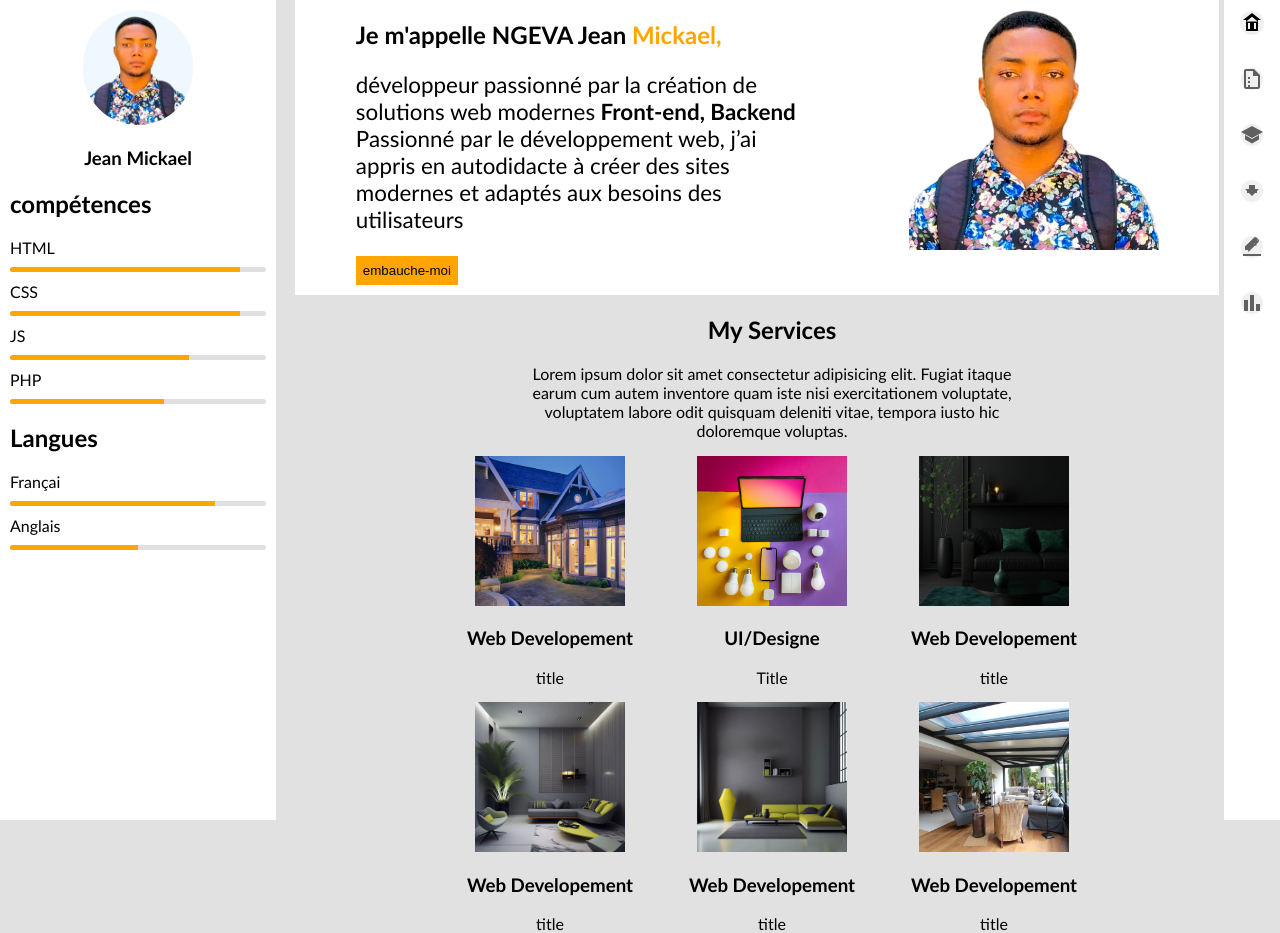
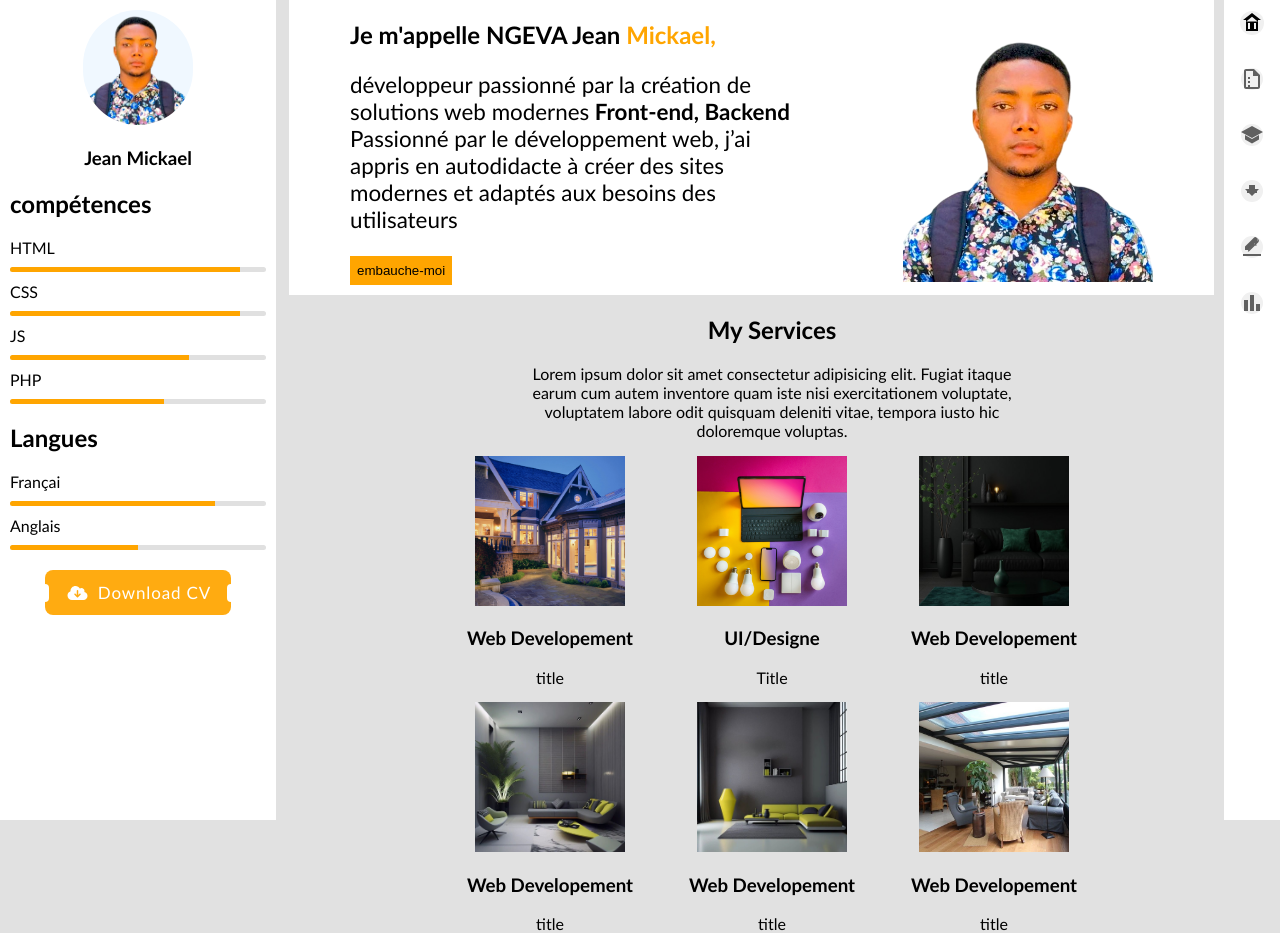
Before and after one commit to Mickael2024/Portfolio, a plain HTML site: page index.html in a window 1280 px wide. Drawn offline with Linux system fonts and the light colour scheme.

Commit message:
mise a jour front3

```diff
--- a/css/designe.css
+++ b/css/designe.css
@@ -22,18 +22,18 @@ button{
     width: 95%;
     position: relative;
     /* right: 50%; */
-    left: 1%;
+    left: 0.4%;
     img{
         max-width: 100%;
         width: 250px;
         height: 250px;
     }
     .inside_header{
-    display: flex;
-    justify-content: space-around;
-    align-items: flex-start;
-   padding-bottom: 10px;
-    margin: 0px 10px 10px;
+        display: flex;
+                justify-content: space-around;
+                align-items: flex-end;
+                padding-bottom: 10px;
+                margin: 0px 10px 10px;
 }
 }
 .profil_img{
@@ -148,3 +148,67 @@ button{
         margin-right: 10px;
     }
   }
+
+  /* From Uiverse.io by vinodjangid07 */
+.btn-download{
+    display: flex;
+    margin-top: 20px;
+    justify-content: center;
+}
+.Download-button {
+    display: flex;
+    align-items: center;
+    font-family: inherit;
+    font-weight: 500;
+    font-size: 17px;
+    padding: 12px 20px;
+    color: white;
+    background: rgba(255, 166, 1, 0.932);
+    border: none;
+    letter-spacing: 0.05em;
+    border-radius: 8px;
+    cursor: pointer;
+    position: relative;
+  }
+
+  .Download-button svg {
+    margin-right: 8px;
+    width: 25px;
+  }
+
+  .Download-button:hover {
+    box-shadow: 0 0.5em 1.5em -0.5em rgba(88, 71, 116, 0.627);
+  }
+
+  .Download-button:active {
+    box-shadow: 0 0.3em 1em -0.5em rgba(88, 71, 116, 0.627);
+  }
+
+  .Download-button::before {
+    content: "";
+    width: 4px;
+    height: 40%;
+    background-color: white;
+    position: absolute;
+    border-top-right-radius: 5px;
+    border-bottom-right-radius: 5px;
+    left: 0;
+    transition: all 0.2s;
+  }
+
+  .Download-button::after {
+    content: "";
+    width: 4px;
+    height: 40%;
+    background-color: white;
+    position: absolute;
+    border-top-left-radius: 5px;
+    border-bottom-left-radius: 5px;
+    right: 0;
+    transition: all 0.2s;
+  }
+
+  .Download-button:hover::before,
+  .Download-button:hover::after {
+    height: 60%;
+  }
--- a/index.html
+++ b/index.html
@@ -61,6 +61,18 @@
                         <div class="progress-container">
                             <div class="progress-bar-css" style="width: 50%;"></div>
                         </div>
+                    </div>
+                    <div class="btn-download">
+                        <!-- From Uiverse.io by vinodjangid07 -->
+                        <button class="Download-button">
+                            <svg xmlns="http://www.w3.org/2000/svg" height="16" width="20" viewBox="0 0 640 512">
+                                <path
+                                    d="M144 480C64.5 480 0 415.5 0 336c0-62.8 40.2-116.2 96.2-135.9c-.1-2.7-.2-5.4-.2-8.1c0-88.4 71.6-160 160-160c59.3 0 111 32.2 138.7 80.2C409.9 102 428.3 96 448 96c53 0 96 43 96 96c0 12.2-2.3 23.8-6.4 34.6C596 238.4 640 290.1 640 352c0 70.7-57.3 128-128 128H144zm79-167l80 80c9.4 9.4 24.6 9.4 33.9 0l80-80c9.4-9.4 9.4-24.6 0-33.9s-24.6-9.4-33.9 0l-39 39V184c0-13.3-10.7-24-24-24s-24 10.7-24 24V318.1l-39-39c-9.4-9.4-24.6-9.4-33.9 0s-9.4 24.6 0 33.9z"
+                                    fill="white"></path>
+                            </svg>
+                            <span>Download CV</span>
+                        </button>
+
                     </div>
                 </div>
             </div>
@@ -140,45 +152,60 @@
                     <div class="icon_nav">
                         <button>
                             <a href="#">
-                                <svg width="24" height="24" viewBox="0 0 24 24" fill="none" xmlns="http://www.w3.org/2000/svg">
-                                    <rect x="0" y="0" width="24" height="24" rx="12" fill="#F0F0F0"/>
-                                    <path d="M12 2L3 9H6V20H18V9H21L12 2ZM12 5.69L17.71 10.39H6.29L12 5.69ZM8 12H10V18H8V12ZM14 12H16V18H14V12Z" fill="black"/>
+                                <svg width="24" height="24" viewBox="0 0 24 24" fill="none"
+                                    xmlns="http://www.w3.org/2000/svg">
+                                    <rect x="0" y="0" width="24" height="24" rx="12" fill="#F0F0F0" />
+                                    <path
+                                        d="M12 2L3 9H6V20H18V9H21L12 2ZM12 5.69L17.71 10.39H6.29L12 5.69ZM8 12H10V18H8V12ZM14 12H16V18H14V12Z"
+                                        fill="black" />
                                 </svg>
                             </a>
                         </button>
                         <button>
                             <a href="#">
-                                <svg width="24" height="24" viewBox="0 0 24 24" fill="none" xmlns="http://www.w3.org/2000/svg">
-                                    <circle cx="12" cy="12" r="11" fill="#F0F0F0"/>
-                                    <path d="M14 2H6C4.9 2 4 2.9 4 4V20C4 21.1 4.9 22 6 22H18C19.1 22 20 21.1 20 20V8L14 2ZM18 20H6V4H13V9H18V20ZM10 10H8V12H10V10ZM10 14H8V16H10V14ZM10 18H8V20H10V18Z" fill="#606060"/>
+                                <svg width="24" height="24" viewBox="0 0 24 24" fill="none"
+                                    xmlns="http://www.w3.org/2000/svg">
+                                    <circle cx="12" cy="12" r="11" fill="#F0F0F0" />
+                                    <path
+                                        d="M14 2H6C4.9 2 4 2.9 4 4V20C4 21.1 4.9 22 6 22H18C19.1 22 20 21.1 20 20V8L14 2ZM18 20H6V4H13V9H18V20ZM10 10H8V12H10V10ZM10 14H8V16H10V14ZM10 18H8V20H10V18Z"
+                                        fill="#606060" />
                                 </svg>
                             </a>
                         </button>
                         <button>
                             <a href="#">
-                                <svg width="24" height="24" viewBox="0 0 24 24" fill="none" xmlns="http://www.w3.org/2000/svg">
-                                    <circle cx="12" cy="12" r="11" fill="#F0F0F0"/>
-                                    <path d="M12 3L1 9L12 15L23 9L12 3ZM5 12V16.5L12 20.5L19 16.5V12L12 16L5 12Z" fill="#606060"/>
+                                <svg width="24" height="24" viewBox="0 0 24 24" fill="none"
+                                    xmlns="http://www.w3.org/2000/svg">
+                                    <circle cx="12" cy="12" r="11" fill="#F0F0F0" />
+                                    <path d="M12 3L1 9L12 15L23 9L12 3ZM5 12V16.5L12 20.5L19 16.5V12L12 16L5 12Z"
+                                        fill="#606060" />
                                 </svg>
                             </a></button>
                         <button>
                             <a href="#">
-                                <svg width="24" height="24" viewBox="0 0 24 24" fill="none" xmlns="http://www.w3.org/2000/svg">
-                                    <circle cx="12" cy="12" r="11" fill="#F0F0F0"/>
-                                    <path d="M19 10H15V6H9V10H5L12 17L19 10ZM7 12V14H9V12H7ZM11 12V14H13V12H11ZM15 12V14H17V12H15Z" fill="#606060"/>
+                                <svg width="24" height="24" viewBox="0 0 24 24" fill="none"
+                                    xmlns="http://www.w3.org/2000/svg">
+                                    <circle cx="12" cy="12" r="11" fill="#F0F0F0" />
+                                    <path
+                                        d="M19 10H15V6H9V10H5L12 17L19 10ZM7 12V14H9V12H7ZM11 12V14H13V12H11ZM15 12V14H17V12H15Z"
+                                        fill="#606060" />
                                 </svg></a></button>
                         <button>
                             <a href="#">
-                                <svg width="24" height="24" viewBox="0 0 24 24" fill="none" xmlns="http://www.w3.org/2000/svg">
-                                    <circle cx="12" cy="12" r="11" fill="#F0F0F0"/>
-                                    <path d="M14.06 9.06L14.94 8.19L16.81 10.06L15.94 10.94L14.06 9.06ZM17.66 3.66L18.34 4.34C19.12 5.12 19.12 6.38 18.34 7.16L9.16 16.34L7.84 16.66L8.16 15.34L17.34 6.16C18.12 5.38 18.12 4.12 17.34 3.34L16.66 2.66C15.88 1.88 14.62 1.88 13.84 2.66L5 11.5V15H8.5L17.34 6.16L17.66 3.66ZM3 19H21V21H3V19Z" fill="#606060"/>
+                                <svg width="24" height="24" viewBox="0 0 24 24" fill="none"
+                                    xmlns="http://www.w3.org/2000/svg">
+                                    <circle cx="12" cy="12" r="11" fill="#F0F0F0" />
+                                    <path
+                                        d="M14.06 9.06L14.94 8.19L16.81 10.06L15.94 10.94L14.06 9.06ZM17.66 3.66L18.34 4.34C19.12 5.12 19.12 6.38 18.34 7.16L9.16 16.34L7.84 16.66L8.16 15.34L17.34 6.16C18.12 5.38 18.12 4.12 17.34 3.34L16.66 2.66C15.88 1.88 14.62 1.88 13.84 2.66L5 11.5V15H8.5L17.34 6.16L17.66 3.66ZM3 19H21V21H3V19Z"
+                                        fill="#606060" />
                                 </svg>
                             </a></button>
                         <button>
                             <a href="#">
-                                <svg width="24" height="24" viewBox="0 0 24 24" fill="none" xmlns="http://www.w3.org/2000/svg">
-                                    <circle cx="12" cy="12" r="11" fill="#F0F0F0"/>
-                                    <path d="M4 9H8V20H4V9ZM10 4H14V20H10V4ZM16 13H20V20H16V13Z" fill="#606060"/>
+                                <svg width="24" height="24" viewBox="0 0 24 24" fill="none"
+                                    xmlns="http://www.w3.org/2000/svg">
+                                    <circle cx="12" cy="12" r="11" fill="#F0F0F0" />
+                                    <path d="M4 9H8V20H4V9ZM10 4H14V20H10V4ZM16 13H20V20H16V13Z" fill="#606060" />
                                 </svg>
                             </a>
                         </button>
```
Lines whose indentation alone changed are shown as unchanged.
